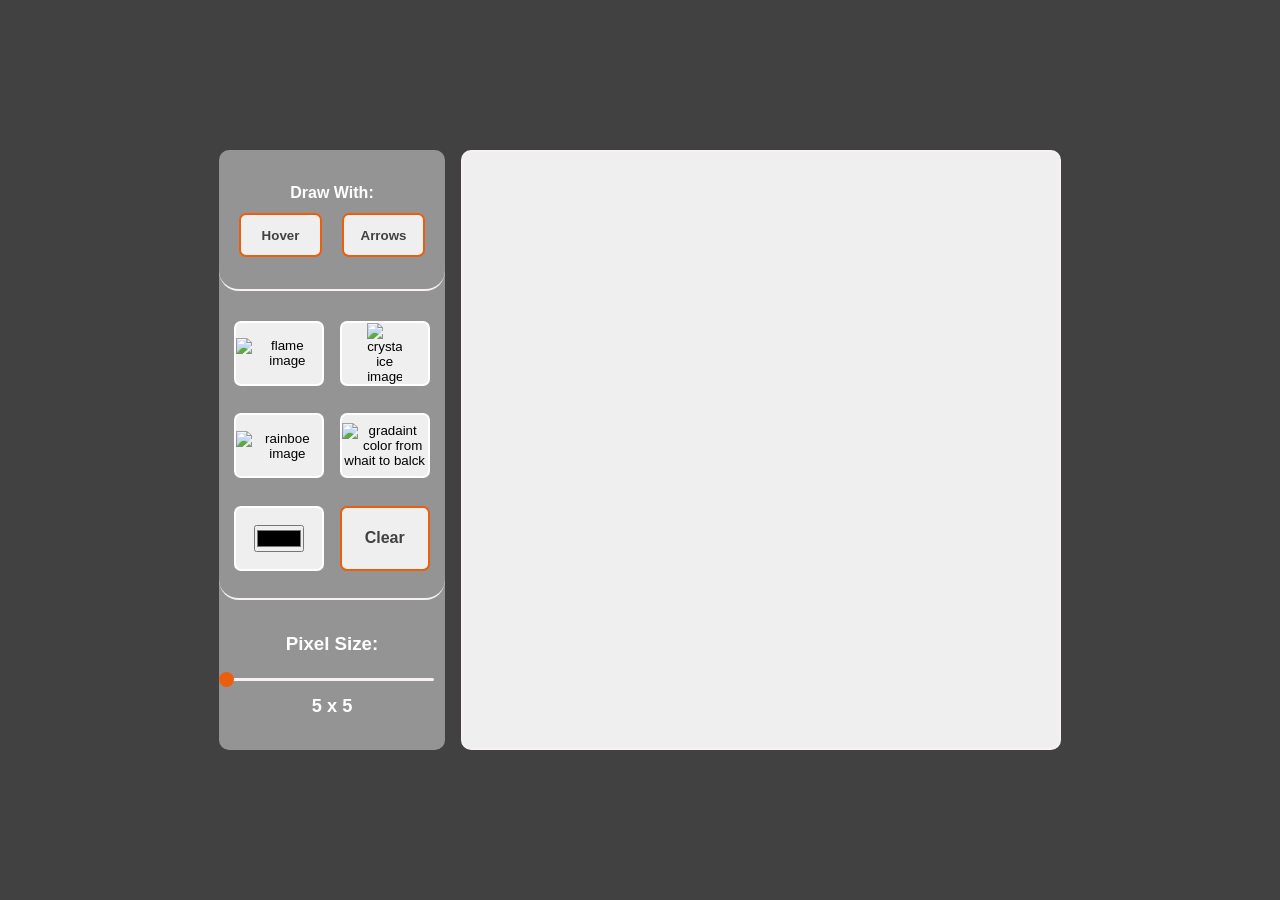
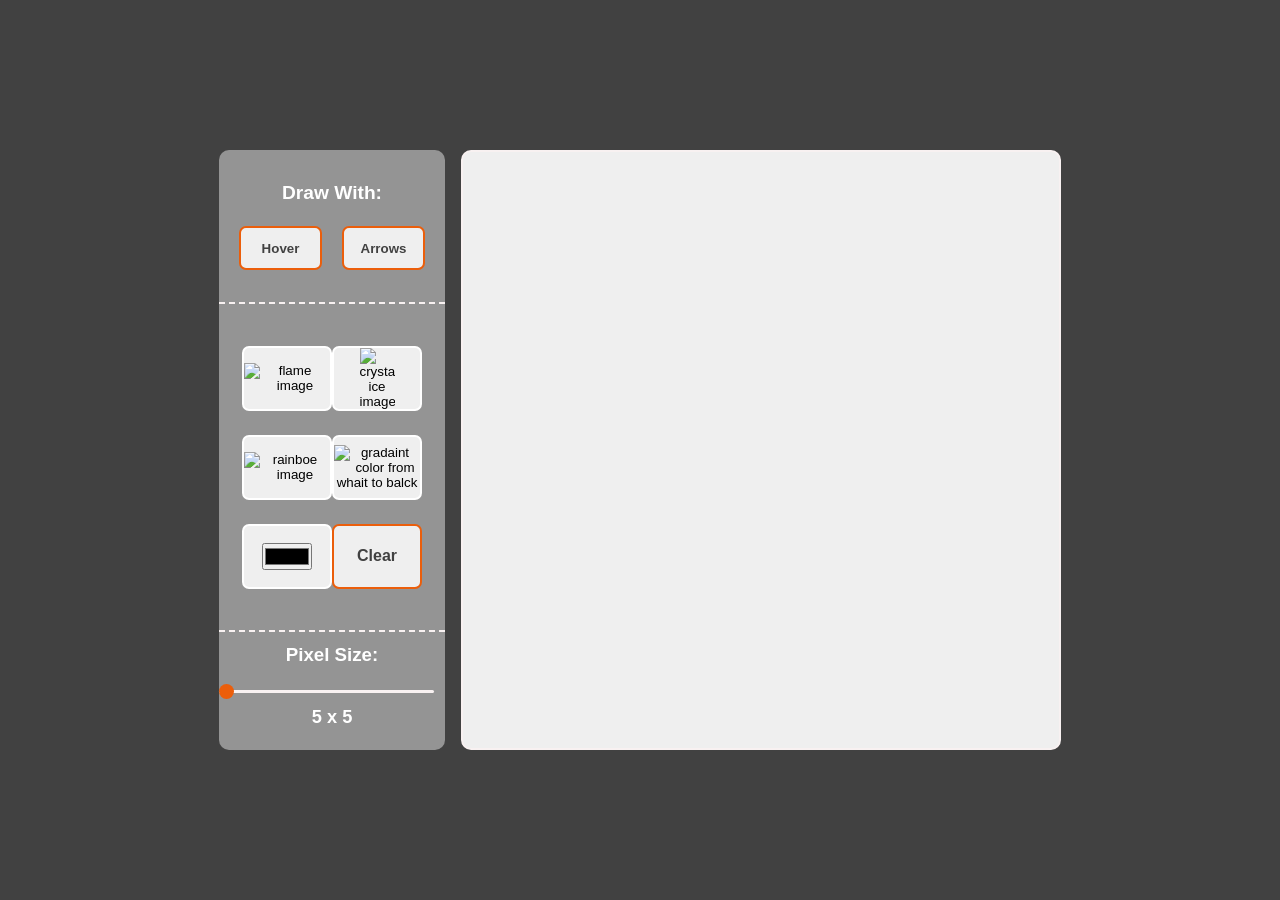

refactor the styles for the side bar

--- a/style.css
+++ b/style.css
@@ -60,7 +60,7 @@ h3,
   display: flex;
   flex-direction: column;
   align-items: center;
-  justify-content: space-around;
+  justify-content: space-between;
   background: var(--bg-quite-dark);
   border-radius: 10px;
   margin-right: 1rem;
@@ -78,27 +78,23 @@ h3,
 }
 /* the top section of the side bar */
 
-/* draw on Hover Or mouse */
-
 .draw-options {
-  height: 20%;
   width: 100%;
   display: flex;
   flex-direction: column;
-  padding-top: 1.5rem;
+  gap: 1.4rem;
+  padding: 2rem 0;
+
+  border-bottom: 2px dashed var(--white-color);
 }
 
 .draw-options h4 {
   text-align: center;
-  margin-bottom: 0.7rem;
+  font-size: 1.2rem;
 }
 
 .hover-arrows-btns {
   display: flex;
-  border-radius: 20px;
-  border-bottom: 2px solid var(--white-color);
-  padding-bottom: 2rem;
-  z-index: 2;
   justify-content: space-evenly;
 }
 
@@ -112,19 +108,14 @@ h3,
 
 /* the middel section of the side bar*/
 
-.effects-section {
-  height: 50%;
-  width: 100%;
-}
 .colors-box {
-  height: 100%;
   width: 100%;
-  display: flex;
-  border-bottom: 2px solid var(--white-color);
-  border-radius: 20px;
-  flex-wrap: wrap;
-  justify-content: space-evenly;
-  padding-top: 1.3rem;
+  padding: 2rem 0;
+  display: grid;
+  grid-template-columns: 1fr 1fr;
+  justify-items: center;
+  align-content: center;
+  row-gap: 1.5rem;
 }
 
 #clear {
@@ -144,6 +135,7 @@ h3,
   align-items: center;
   color: var(--bg-dark-color);
   font-family: sans-serif;
+  border-top: 2px dashed var(--white-color);
 }
 
 .options-section .field {
